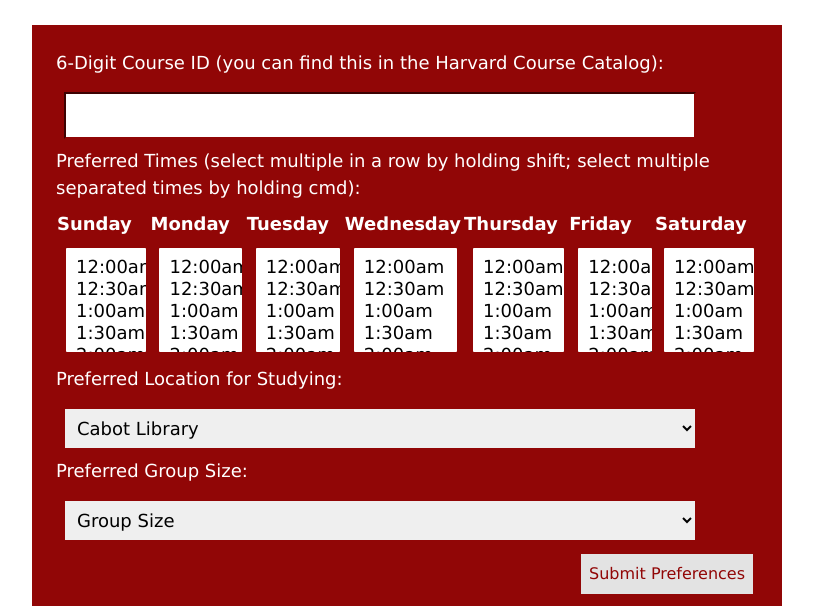
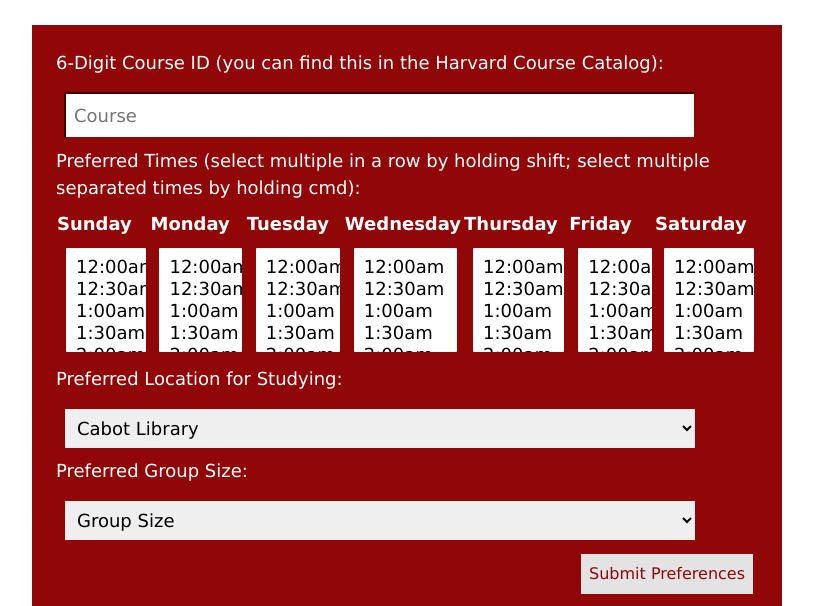
Before and after one commit to ekang7/study.group, a Flask app: page /prefs in a window 1280 px wide. Shown: the part 189-795 px from the top of the page, without its empty margins (467-1280 px from the left). Run offline with Flask 2, Linux system fonts and the light colour scheme; the visitor is signed in with stand-in values (Sample User, id 1); parts of the project's set-up code (start-up, migrations or seed data) failed here and were passed over; some libraries are stand-ins or nearby versions.

Commit message:
pretty much working

```diff
--- a/app.py
+++ b/app.py
@@ -321,6 +321,8 @@ def matchemail(people, locations, timeblock, day, uniqueCourse, matched):
     #uniquecourse as a integer valiue
     #matched as a boolean
     # day is one day because we are only matching for one day per week
+    # configuration of mail
+
     print("LOOOOOOOOOOOOK")
     print(people)
     count = len(people)
@@ -373,19 +375,20 @@ def matchemail(people, locations, timeblock, day, uniqueCourse, matched):
                     )
                     #string formatting in python: https://realpython.com/python-string-formatting/
 
-        t = Template('Hello, $name. Unfortunately, we were not able to find a perfect match for you for $course. Nevertheless, we are sending a list of preferred times and locations for other people in your class who need a group: ')
+        t = 'Hello, $name. Unfortunately, we were not able to find a perfect match for you for $course. Nevertheless, we are sending a list of preferred times and locations for other people in your class who need a group: '
         t.replace('$name', names)
         t.replace('$course', uniqueCourse)
         t = t + timetext
         t = t+ locationtext
         msg.body(t)
-        mail.send(msg)
+        with app.app_context():
+            mail.send(msg)
         return 'Sent'
 
     if matched:
         locationtext = ""
         for entry in locations:
-            locationtext = locationtext + locations[entry]/count + " of people prefer " + entry + ". "
+            locationtext = locationtext + (locations[entry]/count) + " of people prefer " + entry + ". "
         names = ""
         for person in people:
             if names == "":
@@ -402,19 +405,22 @@ def matchemail(people, locations, timeblock, day, uniqueCourse, matched):
                     )
                     #string formatting in python: https://realpython.com/python-string-formatting/
 
-        t = 'Hello, $name. We wanted to let you know that you have been matched! Your group for $course will meet on $day at $time.'
-        t.replace('$name', names)
-        t.replace('$course', uniqueCourse)
-        t.replace('$day', day)
+        t = 'Hello, name. We wanted to let you know that you have been matched! Your group for course will meet on day at time.'
+        t = t.replace('name', names)
+        t = t.replace('course', uniqueCourse)
+        t = t.replace('day', day)
         timestring = ""
         for x in timeblock:
             timestring += x +","
+        print(timeblock)
         timestring = timestring[0: len(timestring)-1]
-        t.replace('$time', timestring)
+        t = t.replace("time", timestring)
         t = t + locationtext
-        t = Template(t)
-        msg.body(t)
-        mail.send(msg)
+        print(names, uniqueCourse, day, timestring)
+        print(t)
+        msg.body = t
+        with app.app_context():
+            mail.send(msg)
         return 'Sent'
 #Code for generating and confirming token taken from https://realpython.com/handling-email-confirmation-in-flask/#generate-confirmation-token
 def generate_confirmation_token(email):
@@ -605,7 +611,6 @@ def grouper(uniqueCourse, timeblock, emails, day):
     number_of_people = len(course_entries)
     if number_of_people <= 3:
         matchemail(emails, locationstring, timeblock, day, uniqueCourse, True)
-        db.execute("UPDATE prefs SET matched = 1 WHERE course = ? AND times LIKE %?% AND day = ?", uniqueCourse, timestring, day)
     elif number_of_people <=6 and number_of_people >=4:
        large = sizeCount(course_entries, "l")
        medium = sizeCount(course_entries, "m")
@@ -627,20 +632,20 @@ def grouper(uniqueCourse, timeblock, emails, day):
                matchemail(emails[4:6], locationstring, timeblock, day, uniqueCourse, True)
        else:
            matchemail(emails, locationstring, timeblock, day, uniqueCourse, True)
-       db.execute("UPDATE prefs SET matched = 1 WHERE course = ? AND times LIKE %?% AND day = ?", uniqueCourse, timestring, day)
+       db.execute("UPDATE prefs SET matched = 1 WHERE course = ? AND times LIKE ? AND day = ?", uniqueCourse, "%"+timestring+"%", day)
     else: # 7+ people
        large = sizeCount(course_entries, "l")
        medium = sizeCount(course_entries, "m")
        small = number_of_people - large - medium
-       large_people_dict = db.execute("SELECT email FROM prefs WHERE course = ? AND timeblock LIKE %?% AND day = ? AND size = ?", uniqueCourse, timeblock, day, "l")
+       large_people_dict = db.execute("SELECT email FROM prefs WHERE course = ? AND timeblock LIKE ? AND day = ? AND size = ?", uniqueCourse, "%"+timeblock+"%", day, "l")
        large_people = []
        for t in large_people_dict:
            large_people.append(large_people_dict["email"])
-       medium_people_dict = db.execute("SELECT email FROM prefs WHERE course = ? AND timeblock LIKE %?% AND day = ? AND size = ?", uniqueCourse, timeblock, day, "m")
+       medium_people_dict = db.execute("SELECT email FROM prefs WHERE course = ? AND timeblock LIKE ? AND day = ? AND size = ?", uniqueCourse, "%"+timeblock+"%", day, "m")
        medium_people = []
        for t in medium_people_dict:
            medium_people.append(medium_people_dict["email"])
-       small_people_dict = db.execute("SELECT email FROM prefs WHERE course = ? AND timeblock LIKE %?% AND day = ? AND size = ?", uniqueCourse, timeblock, day, "s")
+       small_people_dict = db.execute("SELECT email FROM prefs WHERE course = ? AND timeblock LIKE ? AND day = ? AND size = ?", uniqueCourse, "%"+timeblock+"%", day, "s")
        small_people = []
        for t in small_people_dict:
            small_people.append(small_people_dict["email"])
--- a/templates/prefsLayout.html
+++ b/templates/prefsLayout.html
@@ -11,13 +11,13 @@
     </div>
     <br>
 
-
+    <!-- display preferences form -->
     <div class="container-fluid">
         <h2>Add a New Course:</h2>
         <form action="/prefs" method="post">
             <div class="type2">
                 <label for="course">6-Digit Course ID (you can find this in the Harvard Course Catalog):</label>
-                <input id="course" name="course" placeholder"Course" minlength="6" maxlength="6" type="text">
+                <input id="course" name="course" placeholder="Course" minlength="6" maxlength="6" type="text">
                 <main>
                     {% block body %}{% endblock %}
                 </main>
```
